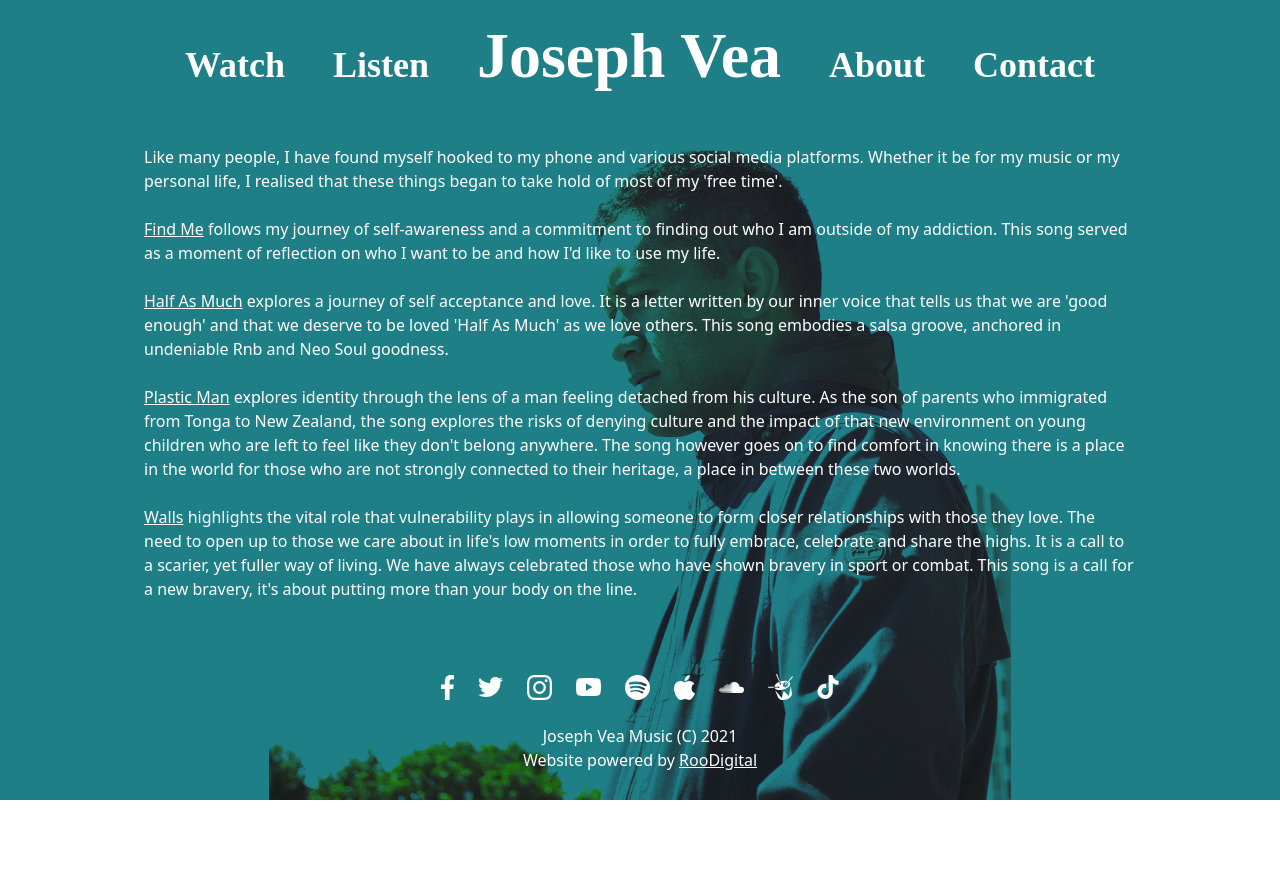
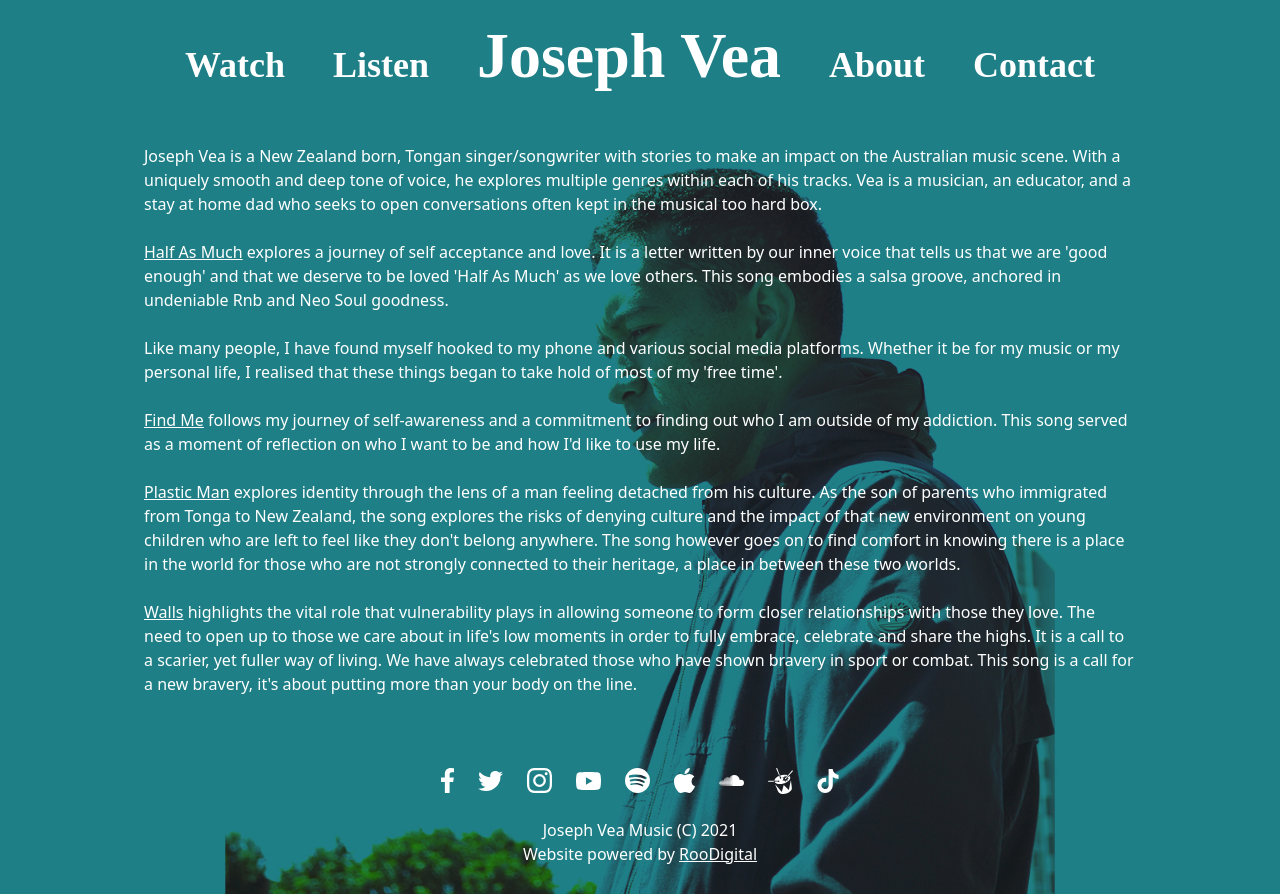
Before and after one commit to robFraser1111/joseph-vea-react, a React (Create React App) app: page /about in a window 1280 px wide. Before the commit the page ends 800 px from the top, so only its background shows below. Built offline with nearby package versions, Linux system fonts and the light colour scheme.

Commit message:
Fixed About page

```diff
--- a/src/components/About.js
+++ b/src/components/About.js
@@ -10,11 +10,13 @@ export default class About extends Component {
         return (
             <section className="justify-self-center self-center text-white text-1xl py-10">
                 <p style={{ paddingBottom: 20 }}>
+                    Joseph Vea is a New Zealand born, Tongan singer/songwriter with stories to make an impact on the Australian music scene. With a uniquely smooth and deep tone of voice, he explores multiple genres within each of his tracks. Vea is a musician, an educator, and a stay at home dad who seeks to open conversations often kept in the musical too hard box.
+                    <br /><br />
+                    <a href="https://open.spotify.com/artist/7haTfRcmlhxzWtonlmgPVo?si=vl4xCka_QPuadBTm6TAgxA" target="_blank" rel="noreferrer"><u>Half As Much</u></a> explores a journey of self acceptance and love. It is a letter written by our inner voice that tells us that we are 'good enough' and that we deserve to be loved 'Half As Much' as we love others. This song embodies a salsa groove, anchored in undeniable Rnb and Neo Soul goodness.
+                    <br /><br />
                     Like many people, I have found myself hooked to my phone and various social media platforms. Whether it be for my music or my personal life, I realised that these things began to take hold of most of my 'free time'.
                     <br /><br />
-                    <a href="https://open.spotify.com/artist/7haTfRcmlhxzWtonlmgPVo?si=vl4xCka_QPuadBTm6TAgxA" target="_blank" rel="noreferrer"><u>Find Me</u></a> follows my journey of self-awareness and a commitment to finding out who I am outside of my addiction. This song served as a moment of reflection on who I want to be and how I'd like to use my life.
-                    <br /><br />
-                    <a href="https://open.spotify.com/artist/7haTfRcmlhxzWtonlmgPVo?si=vl4xCka_QPuadBTm6TAgxA" target="_blank" rel="noreferrer"><u>Half As Much</u></a> explores a journey of self acceptance and love. It is a letter written by our inner voice that tells us that we are 'good enough' and that we deserve to be loved 'Half As Much' as we love others. This song embodies a salsa groove, anchored in undeniable Rnb and Neo Soul goodness.
+                    <a href="https://distrokid.com/hyperfollow/josephvea/half-as-much-ep" target="_blank" rel="noreferrer"><u>Find Me</u></a> follows my journey of self-awareness and a commitment to finding out who I am outside of my addiction. This song served as a moment of reflection on who I want to be and how I'd like to use my life.
                     <br /><br />
                     <a href="https://distrokid.com/hyperfollow/josephvea/half-as-much-ep" target="_blank" rel="noreferrer"><u>Plastic Man</u></a> explores identity through the lens of a man feeling detached from his culture. As the son of parents who immigrated from Tonga to New Zealand, the song explores the risks of denying culture and the impact of that new environment on young children who are left to feel like they don't belong anywhere. The song however goes on to find comfort in knowing there is a place in the world for those who are not strongly connected to their heritage, a place in between these two worlds.
                     <br /><br />
```
